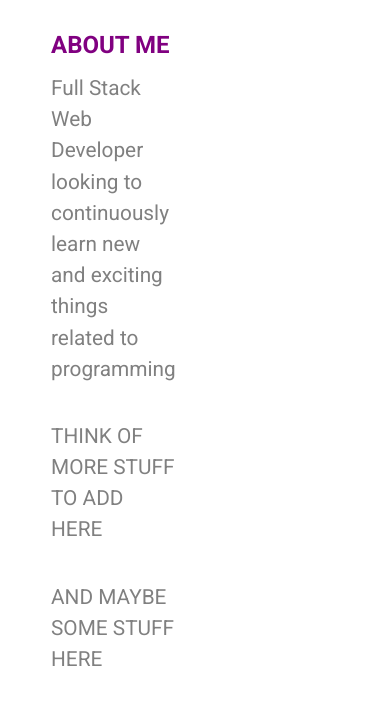
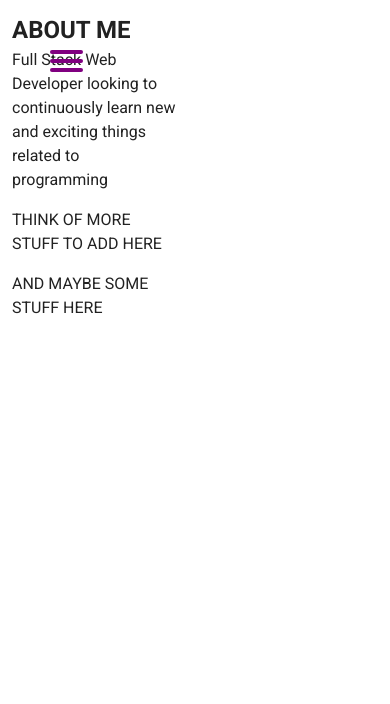
Before and after one commit to Schollar/portfolio, a Vue app: page /#/ in a window 390 px wide. Shown: the top 704 px of the page. Built offline with nearby package versions, Linux system fonts and the light colour scheme.

Commit message:
Added Nav Menu. Change to about section
Changed about section to use ID instead of class so in the nav menu we can link to it for a single page application. Added Navigation menu and hamburger using invis checkbox hack with animation to turn into x when clicked

```diff
--- a/src/components/AboutSection.vue
+++ b/src/components/AboutSection.vue
@@ -1,5 +1,5 @@
 <template>
-  <div class="about">
+  <div id="about">
     <section class="container">
       <section class="text_container">
         <h2>ABOUT ME</h2>
--- /dev/null
+++ b/src/components/NavigationSection.vue
@@ -0,0 +1,139 @@
+<template>
+  <nav class="navigation">
+    <div class="hamburger">
+      <!-- Using the old school hidden checkbox learned way back in unit 1 -->
+      <input type="checkbox" ref="checkbox" />
+
+      <!-- Spans make up the hamburger -->
+      <span></span>
+      <span></span>
+      <span></span>
+      <!-- Using a list to display navigation links, also on click we close the menu -->
+      <ul class="nav_menu">
+        <router-link to="/"><li @click="close()">Home</li></router-link>
+        <router-link to="/#about"><li @click="close()">About</li></router-link>
+        <router-link to="/#portfolio"
+          ><li @click="close()">Portfolio</li></router-link
+        >
+        <router-link to="/#contact"
+          ><li @click="close()">Contact</li></router-link
+        >
+        <router-link to="/#footer"><li @click="close()">Info</li></router-link>
+      </ul>
+    </div>
+  </nav>
+</template>
+
+<script>
+export default {
+  name: "navigation-section",
+  components: {},
+  methods: {
+    close() {
+      var checkbox = this.$refs.checkbox;
+      checkbox.checked = false;
+    },
+  },
+};
+</script>
+
+<style lang="scss" scoped>
+.hamburger {
+  display: block;
+  position: relative;
+  top: 50px;
+  left: 50px;
+  z-index: 1;
+  user-select: none;
+  a {
+    text-decoration: none;
+    color: brown;
+  }
+  a:hover {
+    color: purple;
+  }
+}
+
+/* Hiding the checkbox and putting it ontop of the hamburger */
+.hamburger input {
+  display: block;
+  width: 40px;
+  height: 32px;
+  position: absolute;
+  top: -7px;
+  left: -5px;
+
+  cursor: pointer;
+
+  opacity: 0;
+  z-index: 2;
+}
+/* Making the spans the hamburger */
+.hamburger span {
+  display: block;
+  width: 33px;
+  height: 4px;
+  margin-bottom: 5px;
+  position: relative;
+  background: purple;
+  border-radius: 3px;
+  z-index: 1;
+  transform-origin: 4px 0px;
+  transition: transform 0.5s cubic-bezier(0.77, 0.2, 0.05, 1),
+    background 0.5s cubic-bezier(0.77, 0.2, 0.05, 1), opacity 0.55s ease;
+}
+
+.hamburger span:first-child {
+  transform-origin: 0% 0%;
+}
+
+.hamburger span:nth-last-child(2) {
+  transform-origin: 0% 100%;
+}
+
+/* animating the hamburger to be an X */
+.hamburger input:checked ~ span {
+  opacity: 1;
+  transform: rotate(45deg) translate(-2px, -1px);
+  background: #232323;
+}
+
+/* Hide the middle span */
+.hamburger input:checked ~ span:nth-last-child(3) {
+  opacity: 0;
+  transform: rotate(0deg) scale(0.2, 0.2);
+}
+
+/* Last span goes opposite direction */
+.hamburger input:checked ~ span:nth-last-child(2) {
+  transform: rotate(-45deg) translate(0, -1px);
+}
+
+.nav_menu {
+  position: absolute;
+  width: 300px;
+  margin: -100px 0 0 -50px;
+  padding: 50px;
+  padding-top: 125px;
+  height: 102vh;
+  background: #ededed;
+  list-style-type: none;
+
+  transform-origin: 0% 0%;
+  transform: translate(-100%, 0);
+  transition: transform 0.5s cubic-bezier(0.77, 0.2, 0.05, 1);
+}
+
+.nav_menu li {
+  padding: 10px 0;
+  font-size: 22px;
+}
+/* Slide in menu from left */
+.hamburger input:checked ~ ul {
+  transform: none;
+}
+.navigation {
+  position: fixed;
+  z-index: 4;
+}
+</style>
--- a/src/views/Home.vue
+++ b/src/views/Home.vue
@@ -1,5 +1,6 @@
 <template>
   <div class="home">
+    <navigation-section></navigation-section>
     <about-section></about-section>
   </div>
 </template>
@@ -7,11 +8,13 @@
 <script>
 // @ is an alias to /src
 import AboutSection from "../components/AboutSection.vue";
+import NavigationSection from "../components/NavigationSection.vue";
 
 export default {
   name: "Home",
   components: {
     AboutSection,
+    NavigationSection,
   },
 };
 </script>
```
